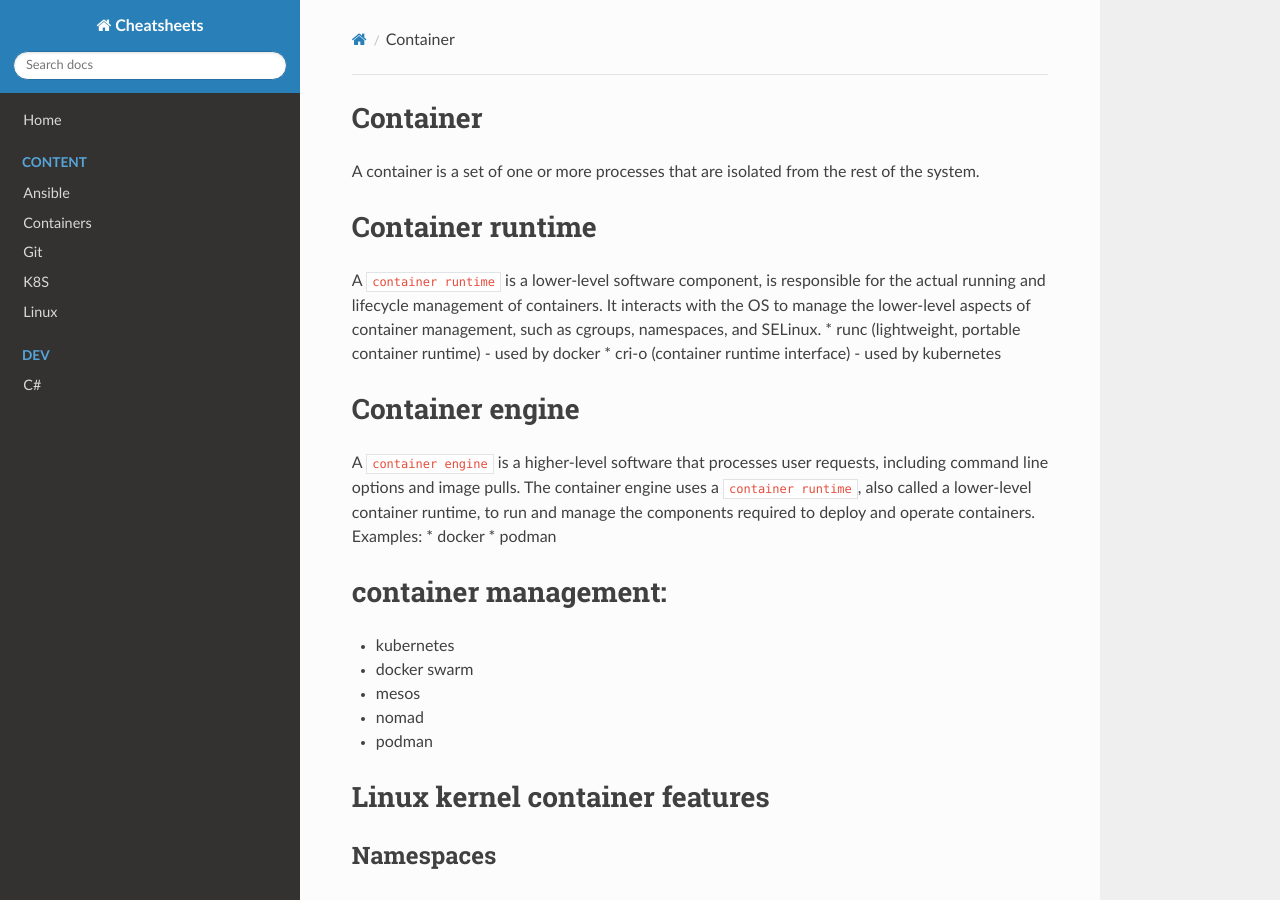
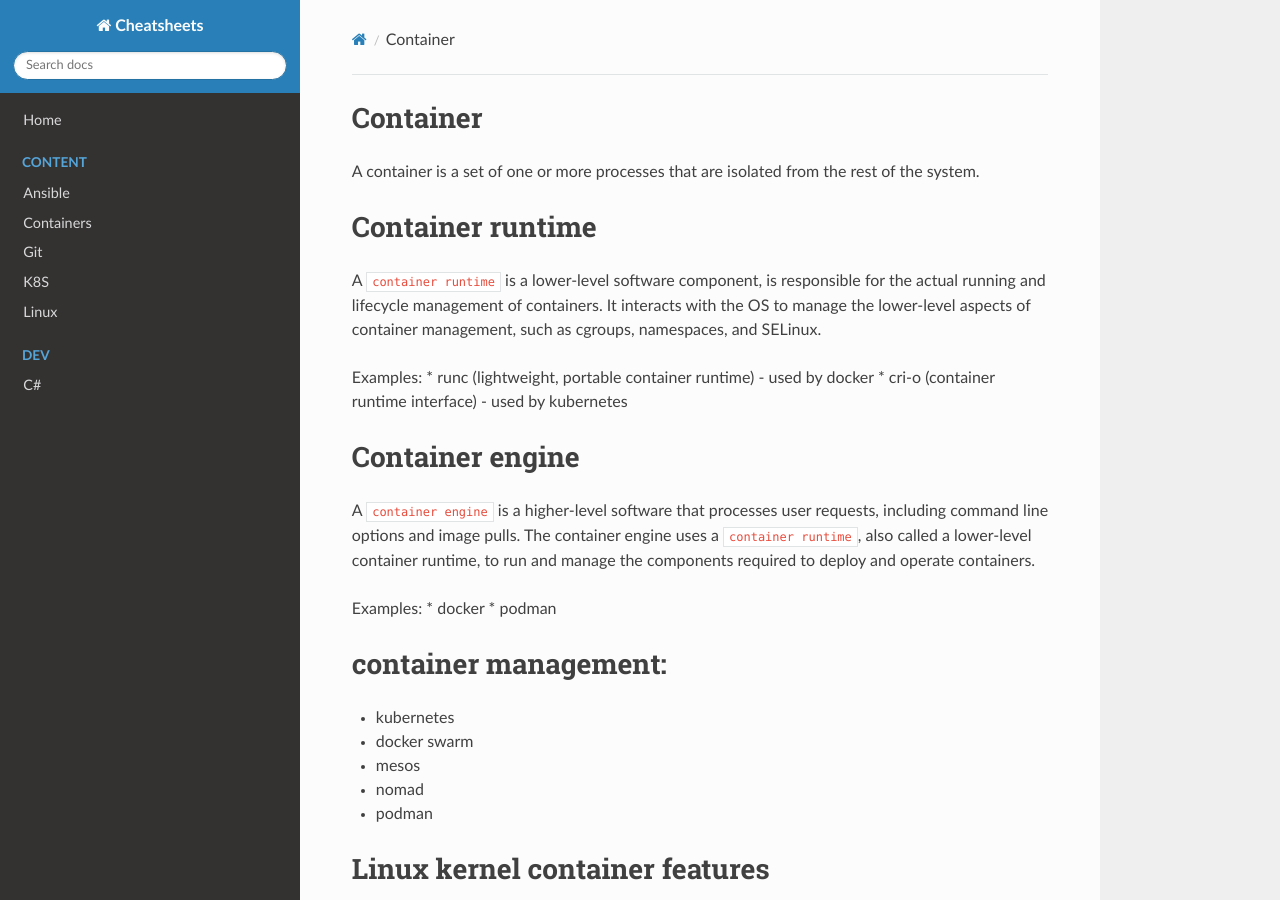
Before and after one commit to alextitov1/cheatsheets, an MkDocs documentation site: the page built from docs/container/Readme.md, in a window 1280 px wide and 900 px high. Built offline with MkDocs 1.6.1, drawn with Linux system fonts in a browser that asks for light colours; nearby versions of some CDN libraries; some of the changed lines change nothing that is shown.

Commit message:
format containers notes

```diff
--- a/docs/container/Readme.md
+++ b/docs/container/Readme.md
@@ -3,14 +3,17 @@ A container is a set of one or more processes that are isolated from the rest of
 
 # Container runtime
 A `container runtime` is a lower-level software component, is responsible for the actual running and lifecycle management of containers. It interacts with the OS to manage the lower-level aspects of container management, such as cgroups, namespaces, and SELinux.
-  * runc (lightweight, portable container runtime) - used by docker
-  * cri-o (container runtime interface) - used by kubernetes
+
+Examples:
+* runc (lightweight, portable container runtime) - used by docker
+* cri-o (container runtime interface) - used by kubernetes
 
 # Container engine
 A `container engine` is a higher-level software that processes user requests, including command line options and image pulls. The container engine uses a `container runtime`, also called a lower-level container runtime, to run and manage the components required to deploy and operate containers.
+
 Examples:
-  * docker
-  * podman
+* docker
+* podman
 
 # container management:
   * kubernetes
```
